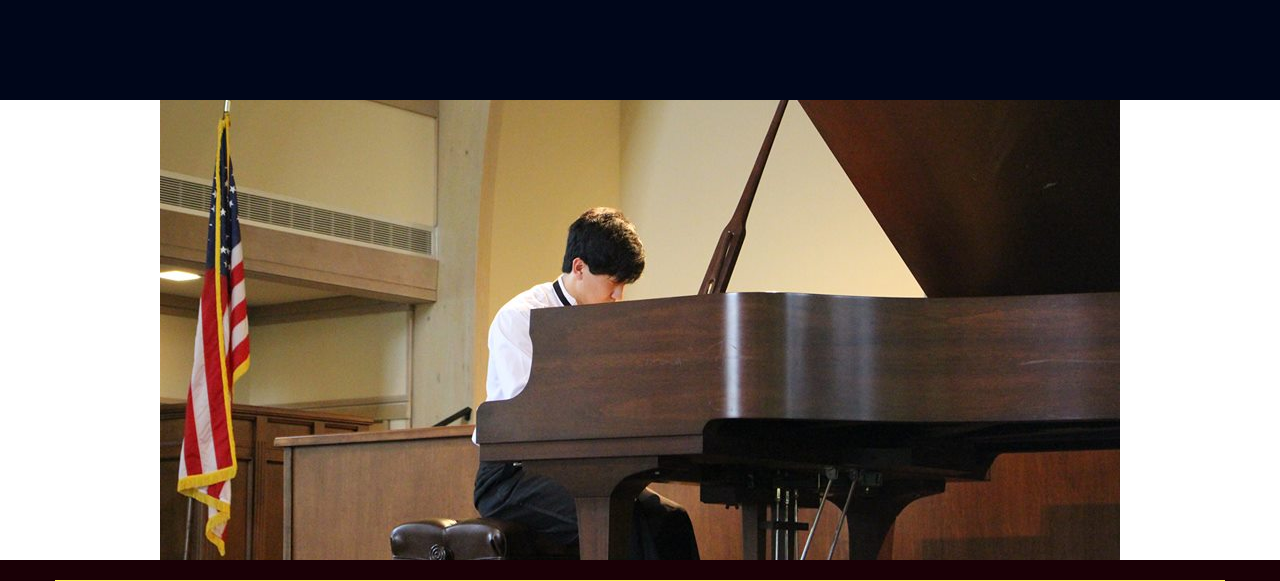
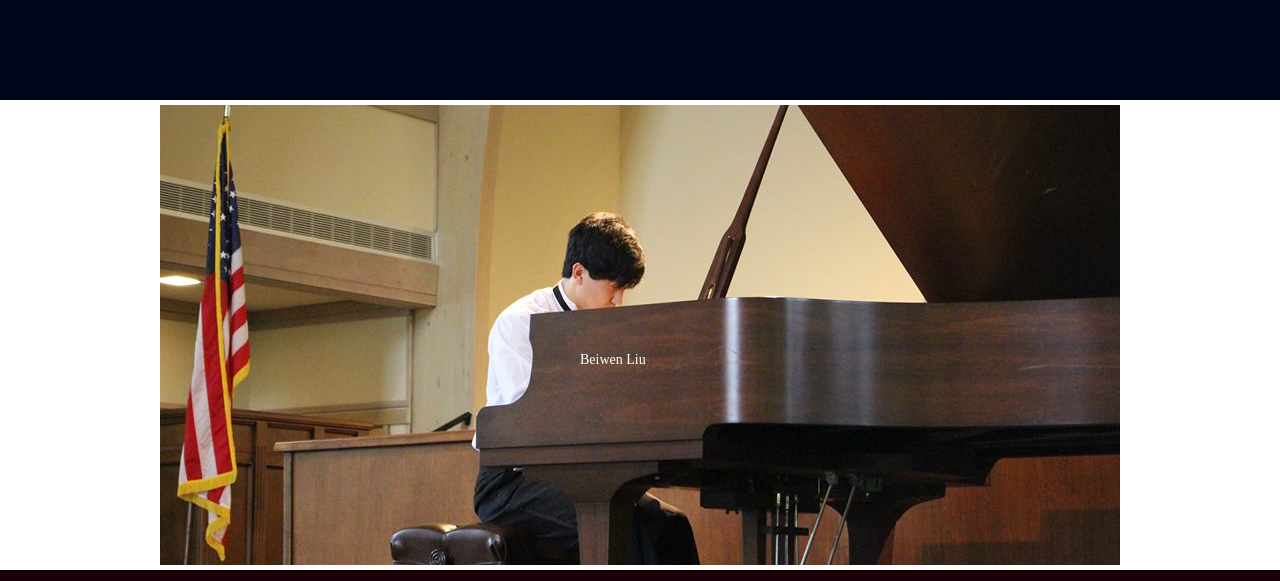
Before and after one commit to BeiwenLiu/PianoWebsite, a PHP site: page / in a window 1280 px wide. Shown: the top 581 px of the page. Run offline with PHP 8.4, Linux system fonts and the light colour scheme; some web fonts are replaced.

Commit message:
Change styling

```diff
--- a/css/style.css
+++ b/css/style.css
@@ -2,6 +2,11 @@ body {
 	padding-bottom: 40px;
     padding-top: 60px;
     background-color:#1a0006;
+}
+
+@font-face {
+	font-family: 'awesomeFont';
+	src: url('../fonts/Font.tff') format('truetype');
 }
 
 #pages {
@@ -11,8 +16,8 @@ body {
 .img {
 	width: 100%;
 	height: 550px;
-	border-top: 1px solid #FFF056;
-	border-bottom: 1px solid #FFF056;
+	border-top: 2px solid #FFF056;
+	border-bottom: 2px solid #FFF056;
 }
 
 #loader {
@@ -28,23 +33,26 @@ body {
 }
 
 #testing {
+	display: block;
 	position:relative;
-	margin-top: 100px;
-	margin-bottom: 100px;
+	margin-top:70px;
 	width:50%;
-	height:60%;
-
+	height:80%;
 }
 
 #navigation {
-	position: absolute;
+	position: fixed;
 	width: 100%;
 	height: 100px;
 	background-color: #00061a;
 	top: 0;
 	left:0;
 	right:0;
+	z-index: 1;
+	border-bottom: 5px solid white;
 }
+
+
 
 .caption {
 	color: #FFFFFF;
@@ -61,6 +69,17 @@ body {
     background-image:url('/images/piano.jpg');
     background-repeat: no-repeat;
     background-position:center;
+    background-size:center;
     height: 500px;
     margin-bottom:20px;
+    border:5px solid white;
 }
+
+#text {
+	z-index: 100;
+	position: absolute;
+	left: 580px;
+	top:350px;
+	color:white;
+	font-family: 'awesomeFont';
+}
--- a/index.php
+++ b/index.php
@@ -6,6 +6,9 @@
 
 	<!-- Set the viewport width to device width for mobile -->
   	<meta name="viewport" content="width=device-width, initial-scale=1.0">
+  	<script src="./js/jquery-1.10.0.min.js"></script>
+	<script src="./js/bootstrap/js/bootstrap.min.js"></script>
+	<script src="./js/script.js"></script>
 
 	<!-- Included Bootstrap CSS Files -->
 	<link rel="stylesheet" href="./js/bootstrap/css/bootstrap.min.css" />
@@ -13,6 +16,8 @@
 
 	<!-- Css -->
 	<link rel="stylesheet" href="./css/style.css" />
+
+	<script src="/js/navFloat.js"></script>
 
 </head>
 <body id="start">
@@ -26,7 +31,7 @@
 	<div id="loader"></div>
 
 	<div id="container1">
-
+			<span id="text"> Beiwen Liu </span>
         </div>
 
 	<div class="container">
@@ -36,19 +41,21 @@
 			<div class="content">
 				<div class="span12">
 					<div class="item">
-						<div class="img"><iframe
+						<div class="img">
+							<iframe
 						src="http://www.youtube.com/embed/Hz9C-5Mnes0" frameborder="0"  id="testing" allowfullscreen>
 						</iframe>
 					</div>
 						<div class="caption">
-							<h4>Lorem Ipsum 1</h4>
-							<p>dolore sit amen</p>
+							<h4>Last updated: 4/16/2016</h4>
 						</div>
 					</div>
 				</div>
-				<div class="span3">
+				<div class="span12">
 					<div class="item">
-						<div class="img"></div>
+						<div class="img"><iframe
+						src="http://www.youtube.com/embed/o2GDKg7HiWg" frameborder="0"  id="testing" allowfullscreen>
+						</iframe></div>
 						<div class="caption">
 							<h4>Lorem Ipsum 2</h4>
 							<p>dolore sit amen</p>
@@ -158,10 +165,5 @@
 		<a href="./page5.php"></a>
 		<a href="./page6.php"></a>
 	</div>
-
-
-	<script src="./js/jquery-1.10.0.min.js"></script>
-	<script src="./js/bootstrap/js/bootstrap.min.js"></script>
-	<script src="./js/script.js"></script>
 </body>
 </html>
--- /dev/null
+++ b/js/navFloat.js
@@ -0,0 +1,18 @@
+$(document).ready(function () {
+  var top = $('#navigation').offset().top - parseFloat($('#navigation').css('marginTop').replace(/auto/, 100));
+  $(window).scroll(function (event) {
+    // what the y position of the scroll is
+    var y = $(this).scrollTop();
+
+    // whether that's below the form
+    if (y >= top) {
+      // if so, ad the fixed class
+      $('#navigation').addClass('fixed');
+    } else {
+      // otherwise remove it
+      $('#navigation').removeClass('fixed');
+    }
+  });
+
+  $("#text").hide(0).fadeIn(1000);
+});
--- a/js/script.js
+++ b/js/script.js
@@ -39,9 +39,9 @@ jQuery(document).ready(function() {
 	function loadMoreContent(position) {
 		//try to load more content only if the counter is minor than the number of total pages
 		if(position < pages.length) {
-			$('#loader').fadeIn('slow', function() {
+			$('#loader').fadeIn('fast', function() {
 				$.get(pages[position], function(data) {
-					$('#loader').fadeOut('slow', function() {
+					$('#loader').fadeOut('fast', function() {
 						$('#scroll-container').append(data).fadeIn(999);
 						current=position;
 					});
```
Also changed, not shown: fonts/Font.ttf (added).
